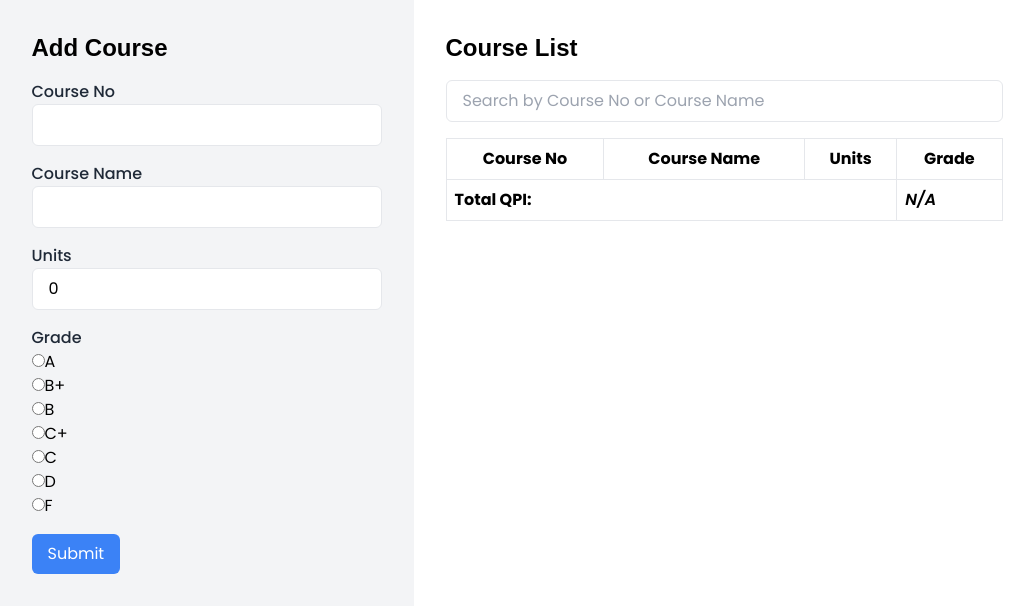
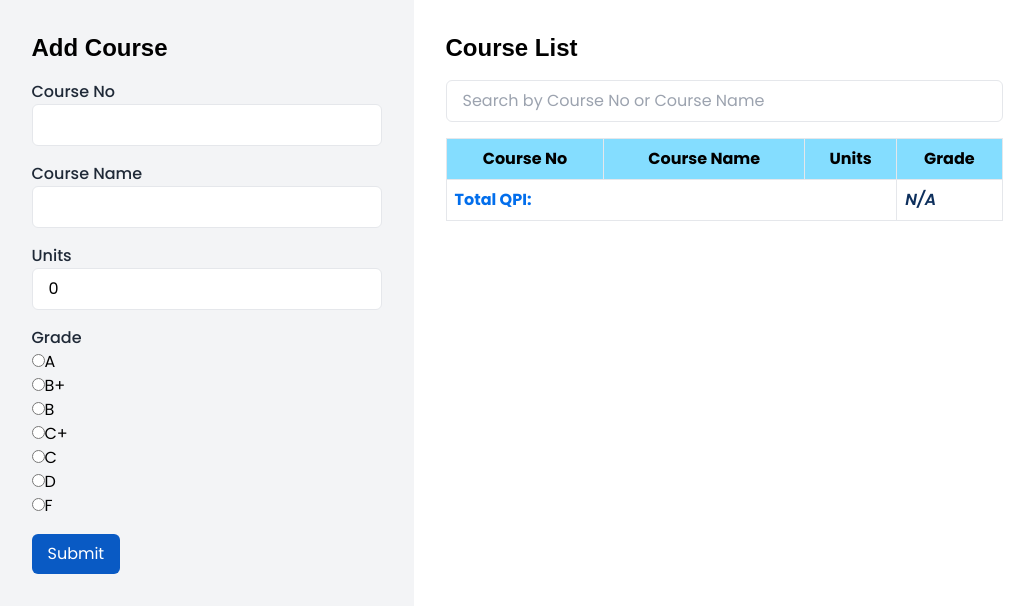
Before and after one commit to lmjpawaon/your-grades-pawaon, a React (Vite) app: page / in a window 1280 px wide. Shown: the top 612 px of the page, without its empty margins (123-1157 px from the left). Built offline with nearby package versions, Linux system fonts and the light colour scheme; a web font is replaced by a local one.

Commit message:
refactor(Form,Table): added form validation, fixed total qpi row for table

```diff
--- a/src/components/Form.tsx
+++ b/src/components/Form.tsx
@@ -24,6 +24,25 @@ const Form: React.FC<FormProps> = ({setCourses}) => {
 
     const handleSubmit = (e: React.FormEvent) => {
       e.preventDefault();
+
+      // Check if any input boxes are empty
+      if (!courseNo || !courseName || !courseUnits || !grade) {
+        alert('Please fill in all fields.');
+        return;
+      }
+
+      // Check if units is 0
+      if (courseUnits === 0) {
+        alert('Units cannot be 0.');
+        return;
+      }
+
+      // Check if there is a selected radio button
+      if (!gradeToValue[grade]) {
+        alert('Please select a grade.');
+        return;
+      }
+
       const gradeValue = gradeToValue[grade] || 0;
       // Create an object with form data
       const formData: Course = {
@@ -55,7 +74,7 @@ const Form: React.FC<FormProps> = ({setCourses}) => {
 
   return (
     <div className="w-full p-4">
-    <h2 className="text-2xl font-semibold font-header">Add Course</h2>
+    <h2 className="text-2xl font-semibold font-header ">Add Course</h2>
 
     {/* Input Forms */}
     <form onSubmit={handleSubmit} className="mt-4 space-y-4 font-body">
@@ -115,7 +134,7 @@ const Form: React.FC<FormProps> = ({setCourses}) => {
         </div>
       </div>
       <div>
-        <button type="submit" className="px-4 py-2 bg-blue-500 text-white rounded-md">
+        <button type="submit" className="px-4 py-2 bg-blue-ribbon-800 hover:bg-blue-ribbon-800/40 text-white rounded-md">
           Submit
         </button>
       </div>
--- a/src/components/Table.tsx
+++ b/src/components/Table.tsx
@@ -46,7 +46,7 @@
         </div>
         <table className="w-full border-collapse border border-gray-300 font-body">
           <thead>
-            <tr>
+            <tr className='bg-blue-ribbon-300'>
               <th className="p-2 border">Course No</th>
               <th className="p-2 border">Course Name</th>
               <th className="p-2 border">Units</th>
@@ -63,10 +63,10 @@
               </tr>
             ))}
           <tr>
-            <td className="p-2 border font-bold" colSpan={3}>
+            <td className="p-2 border font-bold text-blue-ribbon-700" colSpan={3}>
               Total QPI:
             </td>
-            <td className="p-2 border no-border-left font-semibold italic">
+            <td className="p-2 border no-border-left font-semibold italic text-blue-ribbon-950">
               {totalUnits === 0 ? 'N/A' : (totalGradePoints / totalUnits).toFixed(2)}
             </td>
           </tr>
```
